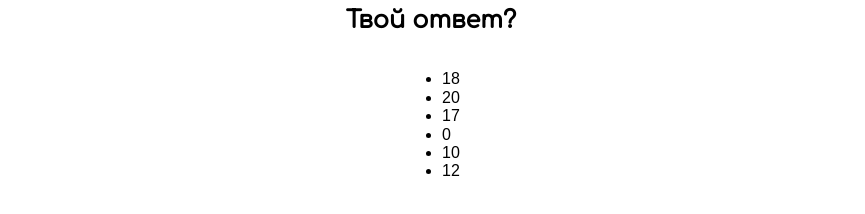
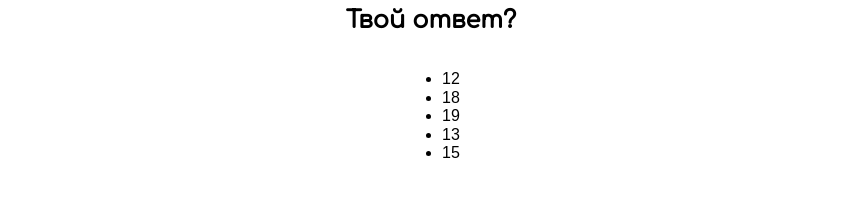
Before and after one commit to wolfox18/babymath, a React (Create React App) app: page / in a window 1280 px wide. Shown: the part 711-925 px from the top of the page, without its empty margins (209-1074 px from the left). Built offline with nearby package versions, Linux system fonts and the light colour scheme; a web font is replaced by a local one.

Commit message:
variants tryes 2

```diff
--- a/src/App.js
+++ b/src/App.js
@@ -5,10 +5,13 @@ import { Field } from "./components/Field/Field";
 import { Answer } from "./components/Answer/Answer";
 import React from "react";
 import { Popup } from "./components/Popup/Popup";
+import { MIN_VARIANT, MAX_VARIANT, NUMBER_OF_VARIANTS } from "./Utils/constants";
+import { shuffle } from "./Utils/utils";
 
 function App() {
   const [digits, setDigits] = React.useState([0, 0]);
   const [isInfoPopupOpened, setIsInfoPopupOpened] = React.useState(false);
+  const [variants, setVariants] = React.useState([]);
 
   React.useEffect(() => {
     refreshTask();
@@ -18,6 +21,17 @@ function App() {
     const a = Math.floor(Math.random() * 4 + 6);
     const b = Math.floor(Math.random() * 7 + 3);
     setDigits([a, b]);
+    var array = [];
+    for (let i = MIN_VARIANT; i <= MAX_VARIANT; i++) {
+      if (i !== a + b) array.push(i);
+    }
+    var newVariants = [];
+    for (let countCycles = 1; countCycles <= NUMBER_OF_VARIANTS - 1; countCycles++) {
+      newVariants.push(array.splice(Math.random() * array.length, 1)[0]);
+    }
+    newVariants.push(a + b);
+    shuffle(newVariants);
+    setVariants(newVariants);
   };
 
   const closeInfoPopup = () => {
@@ -33,7 +47,7 @@ function App() {
       <main>
         <Task digits={digits} onRefreshCick={refreshTask} />
         <Field />
-        <Answer rightAnswer={digits[0] + digits[1]}/>
+        <Answer rightAnswer={digits[0] + digits[1]} variants={variants}/>
         <Popup
           isOpen={isInfoPopupOpened}
           onClose={closeInfoPopup}
--- /dev/null
+++ b/src/Utils/constants.js
@@ -0,0 +1,3 @@
+export const MIN_VARIANT = 10;
+export const MAX_VARIANT = 20;
+export const NUMBER_OF_VARIANTS = 5;
--- a/src/components/Answer/Answer.js
+++ b/src/components/Answer/Answer.js
@@ -1,38 +1,19 @@
 import React from "react";
 import "./Answer.css";
-import { shuffle } from "../../Utils/utils";
+import { Variant } from "../Variant/Variant";
 
-export const Answer = ({ rightAnswer }) => {
-  const [variants, setVariants] = React.useState([]);
-  React.useEffect(() => {
-    var array = [];
-    var newVariants = [];
-    for (let i = 10; i <= 20; i++) {
-      if (i !== rightAnswer) array.push(i);
-    }
-    for (let countCycles = 1; countCycles <= 5; countCycles++) {
-      newVariants.push(array.splice(Math.random() * array.length, 1)[0]);
-    }
-    newVariants.push(rightAnswer);
-    shuffle(newVariants);
-    setVariants(newVariants);
-  }, []);
+export const Answer = ({ rightAnswer, variants }) => {
 
-  const handleVariantClick = (answer) => {
-    console.log(answer === rightAnswer);
-  };
   return (
     <section className="block">
       <div className="block__container">
         <h2 className="answer__title">Твой ответ?</h2>
         <ul className="answer__variants">
           {variants.map((variant) => (
-            <li
-              onClick={handleVariantClick(variant)}
-              className="answer__variant"
-            >
-              {variant}
-            </li>
+            <Variant
+              number={variant}
+              isCorrect={variant === rightAnswer ? true : false}
+            />
           ))}
         </ul>
       </div>
--- /dev/null
+++ b/src/components/Variant/Variant.css
@@ -0,0 +1,9 @@
+.variant {
+  color: black;
+}
+.variant__type_correct {
+  color: green;
+}
+.variant__type_wrong {
+  color: red;
+}
--- /dev/null
+++ b/src/components/Variant/Variant.js
@@ -0,0 +1,16 @@
+import React from "react";
+import "./Variant.css";
+
+export const Variant = ({ number, isCorrect }) => {
+  const [variantClass, setVariantClass] = React.useState("variant");
+  React.useEffect(()=>{
+    setVariantClass('variant');
+  }, []);
+  return <li onClick={()=>{
+    if (isCorrect) {
+      setVariantClass("variant variant__type_correct");
+    } else {
+      setVariantClass("variant variant__type_wrong");
+    }
+  }}className={variantClass}>{number}</li>;
+};
```
